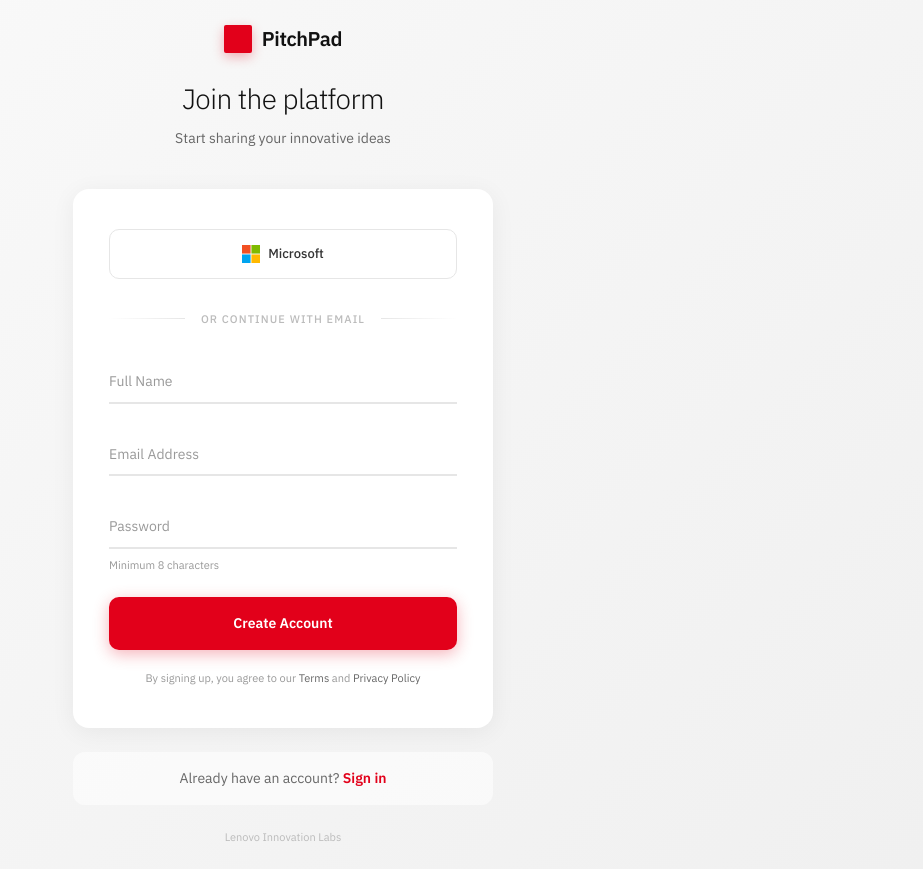
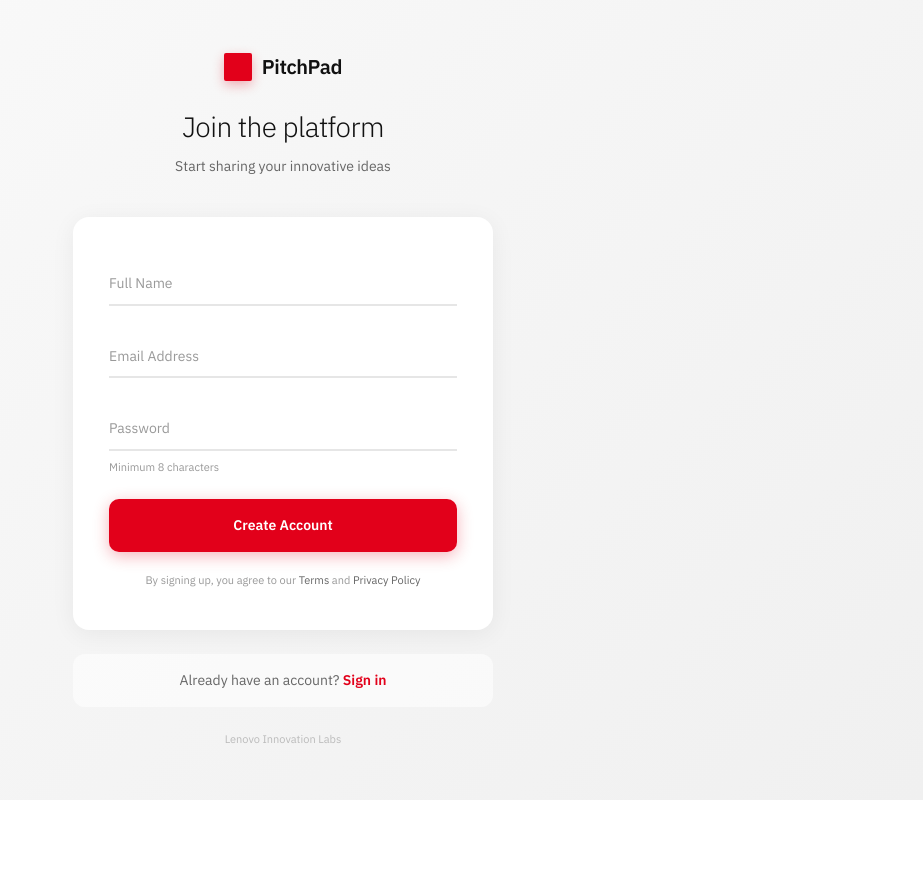
Before and after one commit to dhicks11/hackathon2-1, a Next.js app in the folder pitchpad-v1/: page /auth/register in a window 1280 px wide. Shown: the whole page, without its empty margins (357-1280 px from the left). After the commit the page ends 800 px from the top, so only its background shows below. Built offline with nearby package versions, Linux system fonts and the light colour scheme.

Commit message:
Remove Microsoft SSO

```diff
--- a/pitchpad-v1/src/app/auth/login/page.tsx
+++ b/pitchpad-v1/src/app/auth/login/page.tsx
@@ -15,7 +15,6 @@
   const [password, setPassword] = useState('')
   const [error, setError] = useState(errorParam ? 'Authentication failed. Please try again.' : '')
   const [loading, setLoading] = useState(false)
-  const [ssoLoading, setSsoLoading] = useState<string | null>(null)
 
   async function onSubmit(e: React.FormEvent) {
     e.preventDefault()
@@ -40,16 +39,6 @@
     }
   }
 
-  async function handleSSOSignIn(provider: 'microsoft-entra-id') {
-    setSsoLoading(provider)
-    try {
-      await signIn(provider, { callbackUrl })
-    } catch (err) {
-      setError('SSO sign-in failed. Please try again.')
-      setSsoLoading(null)
-    }
-  }
-
   return (
     <div style={{ minHeight: '100vh', background: '#F8F8F8', display: 'flex', alignItems: 'center', justifyContent: 'center', padding: 16 }}>
       <div style={{ width: '100%', maxWidth: 400 }}>
@@ -63,53 +52,6 @@
           <div style={{ width: 40, height: 3, background: '#E2001A', marginBottom: 20 }} />
           <h1 style={{ fontSize: 22, fontWeight: 300, color: '#111', marginBottom: 6 }}>Welcome back</h1>
           <p style={{ fontSize: 13, color: '#999', marginBottom: 24 }}>Sign in to your workspace</p>
-
-          {/* SSO Buttons */}
-          <div style={{ display: 'flex', flexDirection: 'column', gap: 12, marginBottom: 24 }}>
-            <button
-              onClick={() => handleSSOSignIn('microsoft-entra-id')}
-              disabled={ssoLoading !== null}
-              style={{
-                display: 'flex',
-                alignItems: 'center',
-                justifyContent: 'center',
-                gap: 10,
-                width: '100%',
-                padding: '12px 16px',
-                background: '#fff',
-                border: '1px solid #E6E6E6',
-                borderRadius: 4,
-                cursor: ssoLoading ? 'not-allowed' : 'pointer',
-                fontSize: 13,
-                fontWeight: 500,
-                color: '#333',
-                transition: 'all 0.15s',
-              }}
-              className="sso-btn"
-            >
-              {ssoLoading === 'microsoft-entra-id' ? (
-                <span>Connecting...</span>
-              ) : (
-                <>
-                  <svg width="18" height="18" viewBox="0 0 21 21" fill="none">
-                    <path d="M10 0H0v10h10V0z" fill="#F25022"/>
-                    <path d="M21 0H11v10h10V0z" fill="#7FBA00"/>
-                    <path d="M10 11H0v10h10V11z" fill="#00A4EF"/>
-                    <path d="M21 11H11v10h10V11z" fill="#FFB900"/>
-                  </svg>
-                  Continue with Microsoft
-                </>
-              )}
-            </button>
-
-          </div>
-
-          {/* Divider */}
-          <div style={{ display: 'flex', alignItems: 'center', gap: 16, marginBottom: 24 }}>
-            <div style={{ flex: 1, height: 1, background: '#E6E6E6' }} />
-            <span style={{ fontSize: 11, color: '#999', textTransform: 'uppercase', letterSpacing: '0.05em' }}>or</span>
-            <div style={{ flex: 1, height: 1, background: '#E6E6E6' }} />
-          </div>
 
           {/* Email/Password Form */}
           <form onSubmit={onSubmit} style={{ display: 'flex', flexDirection: 'column', gap: 16 }}>
@@ -178,12 +120,6 @@
           Lenovo Innovation Labs · PitchPad
         </p>
 
-        <style jsx>{`
-          .sso-btn:hover:not(:disabled) {
-            background: #F8F8F8 !important;
-            border-color: #CCC !important;
-          }
-        `}</style>
       </div>
     </div>
   )
--- a/pitchpad-v1/src/app/auth/register/page.tsx
+++ b/pitchpad-v1/src/app/auth/register/page.tsx
@@ -12,7 +12,6 @@
   const [password, setPassword] = useState('')
   const [error, setError] = useState('')
   const [loading, setLoading] = useState(false)
-  const [ssoLoading, setSsoLoading] = useState<string | null>(null)
   const [focusedField, setFocusedField] = useState<string | null>(null)
 
   async function onSubmit(e: React.FormEvent) {
@@ -50,16 +49,6 @@
       setError(err.message ?? 'Registration failed')
     } finally {
       setLoading(false)
-    }
-  }
-
-  async function handleSSOSignIn(provider: 'microsoft-entra-id') {
-    setSsoLoading(provider)
-    try {
-      await signIn(provider, { callbackUrl: '/dashboard' })
-    } catch (err) {
-      setError('SSO sign-up failed. Please try again.')
-      setSsoLoading(null)
     }
   }
 
@@ -144,65 +133,6 @@
           padding: '40px 36px',
           boxShadow: '0 4px 24px rgba(0,0,0,0.06)',
         }}>
-          {/* SSO Options */}
-          <div style={{ display: 'flex', gap: 12, marginBottom: 32 }}>
-            <button
-              onClick={() => handleSSOSignIn('microsoft-entra-id')}
-              disabled={ssoLoading !== null}
-              style={{
-                flex: 1,
-                display: 'flex',
-                alignItems: 'center',
-                justifyContent: 'center',
-                gap: 8,
-                padding: '14px 16px',
-                background: ssoLoading === 'microsoft-entra-id' ? '#F8F8F8' : '#fff',
-                border: '1.5px solid #E6E6E6',
-                borderRadius: 10,
-                cursor: ssoLoading ? 'not-allowed' : 'pointer',
-                fontSize: 13,
-                fontWeight: 500,
-                color: '#333',
-                transition: 'all 0.2s ease',
-              }}
-              onMouseOver={e => { if (!ssoLoading) e.currentTarget.style.borderColor = '#CCC' }}
-              onMouseOut={e => { e.currentTarget.style.borderColor = '#E6E6E6' }}
-            >
-              {ssoLoading === 'microsoft-entra-id' ? (
-                <span style={{ fontSize: 12 }}>...</span>
-              ) : (
-                <svg width="18" height="18" viewBox="0 0 21 21" fill="none">
-                  <path d="M10 0H0v10h10V0z" fill="#F25022"/>
-                  <path d="M21 0H11v10h10V0z" fill="#7FBA00"/>
-                  <path d="M10 11H0v10h10V11z" fill="#00A4EF"/>
-                  <path d="M21 11H11v10h10V11z" fill="#FFB900"/>
-                </svg>
-              )}
-              <span>Microsoft</span>
-            </button>
-
-          </div>
-
-          {/* Divider */}
-          <div style={{
-            display: 'flex',
-            alignItems: 'center',
-            gap: 16,
-            marginBottom: 28,
-          }}>
-            <div style={{ flex: 1, height: 1, background: 'linear-gradient(90deg, transparent, #E6E6E6)' }} />
-            <span style={{
-              fontSize: 11,
-              color: '#BBB',
-              textTransform: 'uppercase',
-              letterSpacing: '0.1em',
-              fontWeight: 500,
-            }}>
-              or continue with email
-            </span>
-            <div style={{ flex: 1, height: 1, background: 'linear-gradient(90deg, #E6E6E6, transparent)' }} />
-          </div>
-
           {/* Form */}
           <form onSubmit={onSubmit}>
             {/* Name Field */}
--- a/pitchpad-v1/src/lib/auth.ts
+++ b/pitchpad-v1/src/lib/auth.ts
@@ -2,7 +2,6 @@
 import NextAuth from 'next-auth'
 import { PrismaAdapter } from '@auth/prisma-adapter'
 import Credentials from 'next-auth/providers/credentials'
-import MicrosoftEntraID from 'next-auth/providers/microsoft-entra-id'
 import { prisma } from '@/lib/prisma'
 import bcrypt from 'bcryptjs'
 import { z } from 'zod'
@@ -85,16 +84,6 @@
     },
   },
   providers: [
-    // Microsoft SSO (Azure AD / Entra ID)
-    MicrosoftEntraID({
-      clientId: process.env.AZURE_AD_CLIENT_ID!,
-      clientSecret: process.env.AZURE_AD_CLIENT_SECRET!,
-      issuer: `https://login.microsoftonline.com/${process.env.AZURE_AD_TENANT_ID || 'common'}/v2.0`,
-      authorization: {
-        params: { scope: 'openid profile email User.Read' },
-      },
-      allowDangerousEmailAccountLinking: true,
-    }),
     // Email/Password credentials
     Credentials({
       name: 'credentials',
```
